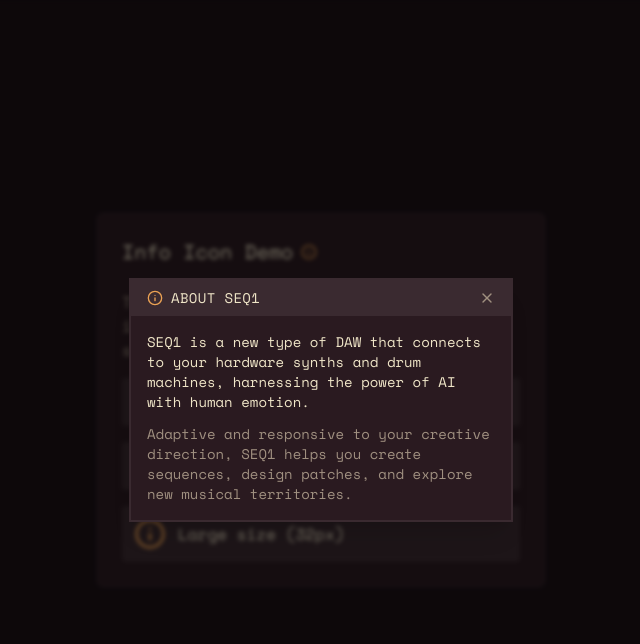
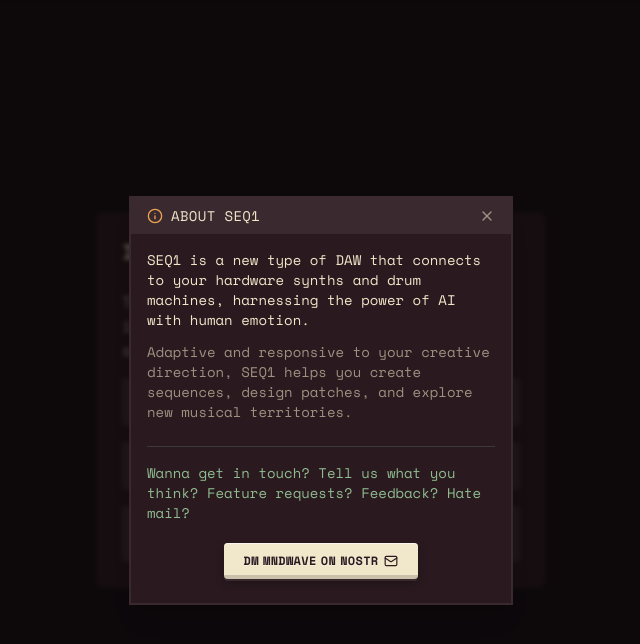
Before and after one commit to mndwave/seq1-ui, a Next.js app: page /info-icon-demo in a window 1280 px wide. Both pictures are taken after a click on the element 628 px from the left and 252 px from the top of the page. Shown: the top 644 px of the page, without its empty margins (319-959 px from the left). Built offline with nearby package versions, Linux system fonts and the light colour scheme; no server answers.

Commit message:
feat: update About modal button text and styling
Make all text bold and combine MND and WAVE without space

Co-authored-by: null <87386449+behodl@users.noreply.github.com>

```diff
--- a/components/about-modal.tsx
+++ b/components/about-modal.tsx
@@ -1,6 +1,6 @@
 "use client"
 
-import { Info } from "lucide-react"
+import { Info, Mail } from "lucide-react"
 import DraggableModal from "./draggable-modal"
 
 interface AboutModalProps {
@@ -28,6 +28,44 @@ export default function AboutModal({ isOpen, onClose }: AboutModalProps) {
           explore new musical territories.
         </p>
       </div>
+      <div className="mt-6 pt-4 border-t border-[#3a3a3a]">
+        <div className="text-sm text-[#8fbc8f] mb-3">
+          Wanna get in touch? Tell us what you think? Feature requests? Feedback? Hate mail?
+        </div>
+        <div className="flex justify-center pt-2 pb-2">
+          <a
+            href="https://primal.net/mndwave/"
+            target="_blank"
+            rel="noopener noreferrer"
+            className="relative px-5 py-2.5 overflow-hidden group bg-[#f0e6c8] rounded-sm text-[#2a1a20] hover:bg-[#fff] transition-all duration-300"
+            style={{
+              boxShadow: "0 2px 0 #3a2a30, inset 0 1px 0 rgba(255, 255, 255, 0.6), 0 4px 8px rgba(0, 0, 0, 0.3)",
+            }}
+          >
+            {/* Button texture overlay */}
+            <span className="absolute inset-0 w-full h-full bg-gradient-to-b from-white/20 to-transparent opacity-50"></span>
+
+            {/* Subtle noise texture */}
+            <span className="absolute inset-0 w-full h-full dot-pattern opacity-10"></span>
+
+            {/* Button text with shadow for depth */}
+            <div
+              className="relative flex items-center justify-center text-xs tracking-wide font-bold"
+              style={{ textShadow: "0 1px 0 rgba(255, 255, 255, 0.4)" }}
+            >
+              <span>DM</span>
+              <span className="ml-[0.35em]">MNDWAVE</span>
+              <span className="ml-[0.35em]">ON</span>
+              <span className="ml-[0.35em]">NOSTR</span>
+              <Mail size={14} className="ml-1.5" />
+            </div>
+
+            {/* Button press effect */}
+            <span className="absolute bottom-0 left-0 right-0 h-1 bg-[#3a2a30] opacity-20 group-active:h-0 transition-all duration-150"></span>
+            <span className="absolute inset-0 w-full h-full bg-[#2a1a20] opacity-0 group-active:opacity-5 group-active:translate-y-px transition-all duration-150"></span>
+          </a>
+        </div>
+      </div>
     </DraggableModal>
   )
 }
```
Also changed, not shown: 1 other file (tests, documents, lock files or other folders).
